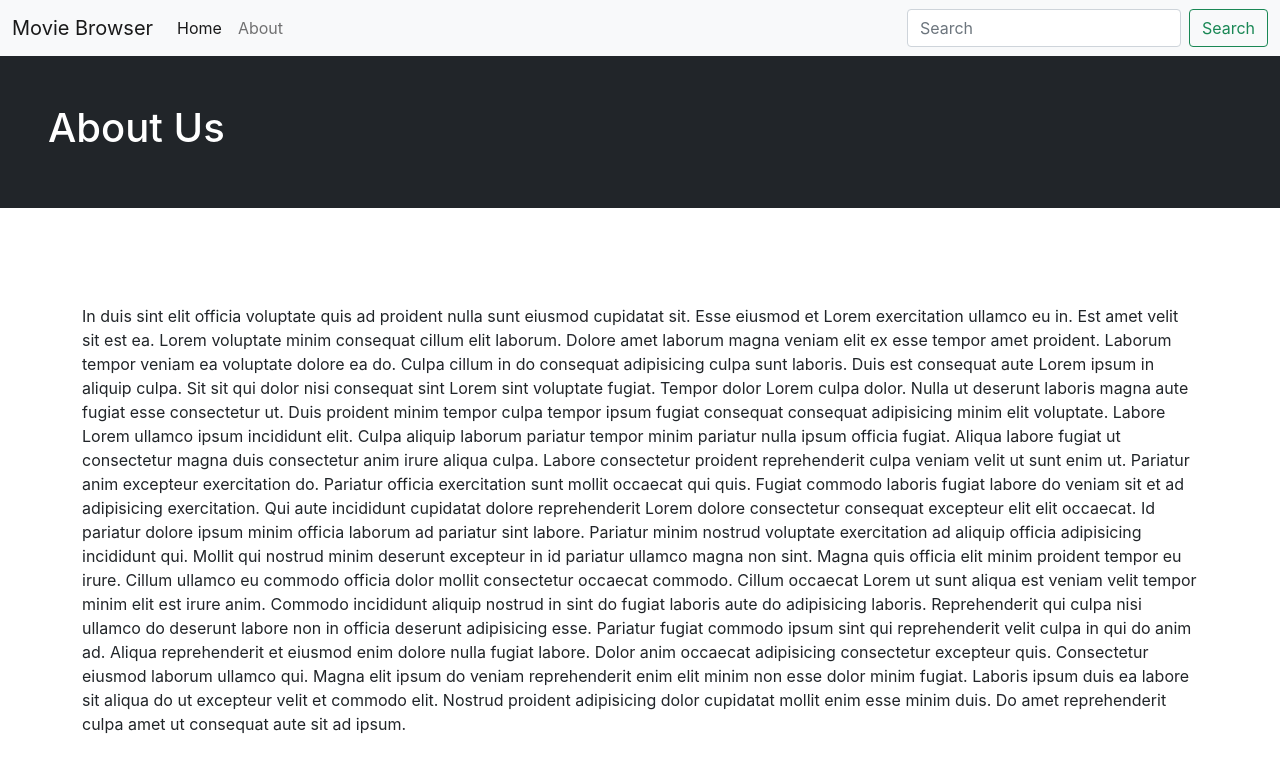
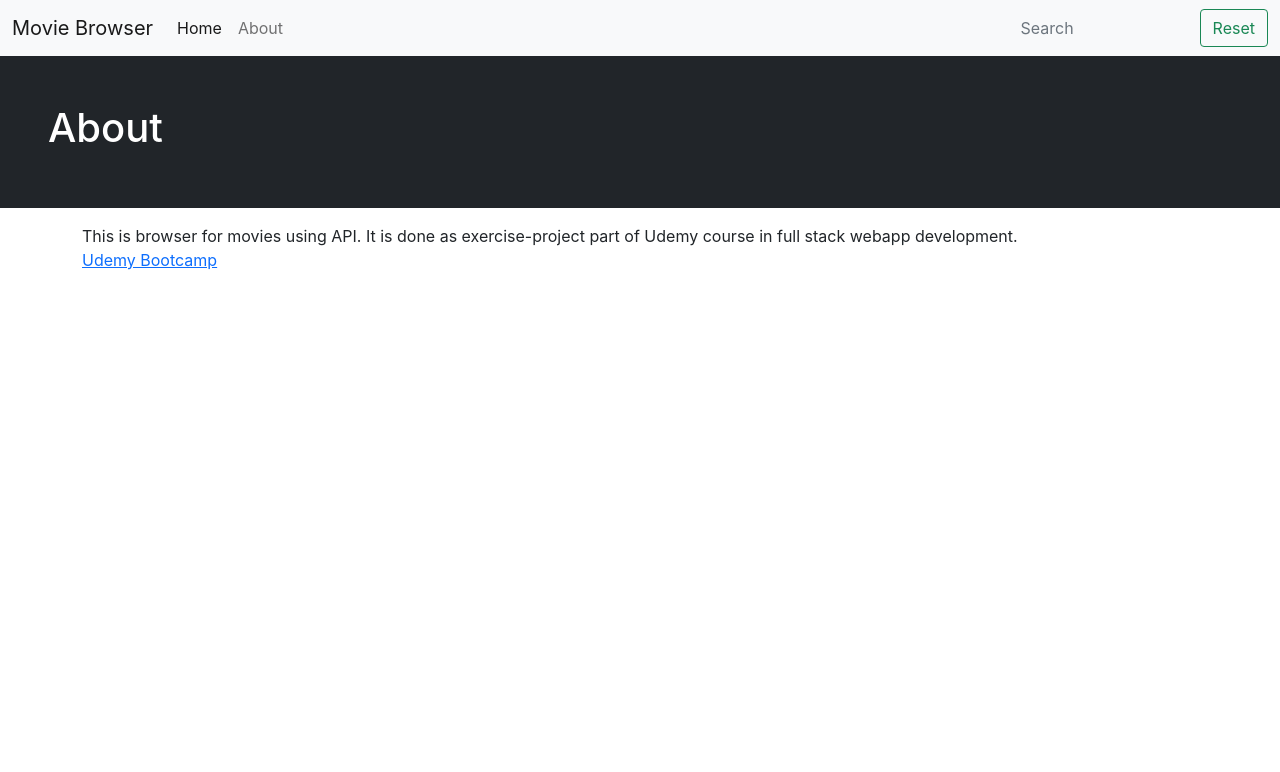
Before and after one commit to jaggiJ/moviebrowser, a React (Create React App) app: page /about in a window 1280 px wide. Shown: the top 772 px of the page. Built offline with nearby package versions, Linux system fonts and the light colour scheme.

Commit message:
Project 201 end-tasks done. Ready for production.

```diff
--- a/public/index.html
+++ b/public/index.html
@@ -25,7 +25,12 @@
       Learn how to configure a non-root public URL by running `npm run build`.
     -->
     <title>Movie Browser</title>
-    <link href="https://cdn.jsdelivr.net/npm/bootstrap@5.0.1/dist/css/bootstrap.min.css" rel="stylesheet" integrity="sha384-+0n0xVW2eSR5OomGNYDnhzAbDsOXxcvSN1TPprVMTNDbiYZCxYbOOl7+AMvyTG2x" crossorigin="anonymous">
+    <link
+      href="https://cdn.jsdelivr.net/npm/bootstrap@5.0.1/dist/css/bootstrap.min.css"
+      rel="stylesheet"
+      integrity="sha384-+0n0xVW2eSR5OomGNYDnhzAbDsOXxcvSN1TPprVMTNDbiYZCxYbOOl7+AMvyTG2x"
+      crossorigin="anonymous"
+    />
   </head>
   <body>
     <noscript>You need to enable JavaScript to run this app.</noscript>
--- a/src/components/AboutView.js
+++ b/src/components/AboutView.js
@@ -3,50 +3,14 @@ import Hero from "./Hero";
 const AboutView = () => {
   return (
     <>
-      <Hero text="About Us" />
+      <Hero text="About" />
       <div className="container">
         <div className="row">
-          <div className="col-lg-8 offset-lg-2 my-5"></div>
+          <div className="col-lg-8 offset-lg-2 my-2"></div>
           <p>
-            In duis sint elit officia voluptate quis ad proident nulla sunt
-            eiusmod cupidatat sit. Esse eiusmod et Lorem exercitation ullamco eu
-            in. Est amet velit sit est ea. Lorem voluptate minim consequat
-            cillum elit laborum. Dolore amet laborum magna veniam elit ex esse
-            tempor amet proident. Laborum tempor veniam ea voluptate dolore ea
-            do. Culpa cillum in do consequat adipisicing culpa sunt laboris.
-            Duis est consequat aute Lorem ipsum in aliquip culpa. Sit sit qui
-            dolor nisi consequat sint Lorem sint voluptate fugiat. Tempor dolor
-            Lorem culpa dolor. Nulla ut deserunt laboris magna aute fugiat esse
-            consectetur ut. Duis proident minim tempor culpa tempor ipsum fugiat
-            consequat consequat adipisicing minim elit voluptate. Labore Lorem
-            ullamco ipsum incididunt elit. Culpa aliquip laborum pariatur tempor
-            minim pariatur nulla ipsum officia fugiat. Aliqua labore fugiat ut
-            consectetur magna duis consectetur anim irure aliqua culpa. Labore
-            consectetur proident reprehenderit culpa veniam velit ut sunt enim
-            ut. Pariatur anim excepteur exercitation do. Pariatur officia
-            exercitation sunt mollit occaecat qui quis. Fugiat commodo laboris
-            fugiat labore do veniam sit et ad adipisicing exercitation. Qui aute
-            incididunt cupidatat dolore reprehenderit Lorem dolore consectetur
-            consequat excepteur elit elit occaecat. Id pariatur dolore ipsum
-            minim officia laborum ad pariatur sint labore. Pariatur minim
-            nostrud voluptate exercitation ad aliquip officia adipisicing
-            incididunt qui. Mollit qui nostrud minim deserunt excepteur in id
-            pariatur ullamco magna non sint. Magna quis officia elit minim
-            proident tempor eu irure. Cillum ullamco eu commodo officia dolor
-            mollit consectetur occaecat commodo. Cillum occaecat Lorem ut sunt
-            aliqua est veniam velit tempor minim elit est irure anim. Commodo
-            incididunt aliquip nostrud in sint do fugiat laboris aute do
-            adipisicing laboris. Reprehenderit qui culpa nisi ullamco do
-            deserunt labore non in officia deserunt adipisicing esse. Pariatur
-            fugiat commodo ipsum sint qui reprehenderit velit culpa in qui do
-            anim ad. Aliqua reprehenderit et eiusmod enim dolore nulla fugiat
-            labore. Dolor anim occaecat adipisicing consectetur excepteur quis.
-            Consectetur eiusmod laborum ullamco qui. Magna elit ipsum do veniam
-            reprehenderit enim elit minim non esse dolor minim fugiat. Laboris
-            ipsum duis ea labore sit aliqua do ut excepteur velit et commodo
-            elit. Nostrud proident adipisicing dolor cupidatat mollit enim esse
-            minim duis. Do amet reprehenderit culpa amet ut consequat aute sit
-            ad ipsum.
+            This is browser for movies using API. It is done as exercise-project part of Udemy course in full stack webapp development.
+            <br />
+            <a href='https://www.udemy.com/share/1046682@FEdKbF5fTlIHcUJEEkhnfj0=/' target="_blank" rel="noreferrer">Udemy Bootcamp</a>
           </p>
         </div>
       </div>
--- a/src/components/Home.js
+++ b/src/components/Home.js
@@ -3,52 +3,11 @@ import Hero from "./Hero";
 const Home = () => {
   return (
     <>
-      <Hero text="Home " />
+      <Hero text='Home' />
       <div className="container">
         <div className="row">
-          <div className="col-lg-8 offset-lg-2 my-5"></div>
-          <p>
-             Pariatur minim
-            nostrud voluptate exercitation ad aliquip officia adipisicing
-            incididunt qui. Mollit qui nostrud minim deserunt excepteur in id
-            pariatur ullamco magna non sint. Magna quis officia elit minim
-            proident tempor eu irure. Cillum ullamco eu commodo officia dolor
-            mollit consectetur occaecat commodo. Cillum occaecat Lorem ut sunt
-            aliqua est veniam velit tempor minim elit est irure anim. Commodo
-            incididunt aliquip nostrud in sint do fugiat laboris aute do
-            adipisicing laboris. Reprehenderit qui culpa nisi ullamco do
-            deserunt labore non in officia deserunt adipisicing esse. Pariatur
-            fugiat commodo ipsum sint qui reprehenderit velit culpa in qui do
-            anim ad. Aliqua reprehenderit et eiusmod enim dolore nulla fugiat
-            labore. Dolor anim occaecat adipisicing consectetur excepteur quis.
-            Consectetur eiusmod laborum ullamco qui. Magna elit ipsum do veniam
-            reprehenderit enim elit minim non esse dolor minim fugiat. Laboris
-            ipsum duis ea labore sit aliqua do ut excepteur velit et commodo
-            elit. Nostrud proident adipisicing dolor cupidatat mollit enim esse
-            minim duis. Do amet reprehenderit culpa amet ut consequat aute sit
-            ad ipsum.
-            In duis sint elit officia voluptate quis ad proident nulla sunt
-            eiusmod cupidatat sit. Esse eiusmod et Lorem exercitation ullamco eu
-            in. Est amet velit sit est ea. Lorem voluptate minim consequat
-            cillum elit laborum. Dolore amet laborum magna veniam elit ex esse
-            tempor amet proident. Laborum tempor veniam ea voluptate dolore ea
-            do. Culpa cillum in do consequat adipisicing culpa sunt laboris.
-            Duis est consequat aute Lorem ipsum in aliquip culpa. Sit sit qui
-            dolor nisi consequat sint Lorem sint voluptate fugiat. Tempor dolor
-            Lorem culpa dolor. Nulla ut deserunt laboris magna aute fugiat esse
-            consectetur ut. Duis proident minim tempor culpa tempor ipsum fugiat
-            consequat consequat adipisicing minim elit voluptate. Labore Lorem
-            ullamco ipsum incididunt elit. Culpa aliquip laborum pariatur tempor
-            minim pariatur nulla ipsum officia fugiat. Aliqua labore fugiat ut
-            consectetur magna duis consectetur anim irure aliqua culpa. Labore
-            consectetur proident reprehenderit culpa veniam velit ut sunt enim
-            ut. Pariatur anim excepteur exercitation do. Pariatur officia
-            exercitation sunt mollit occaecat qui quis. Fugiat commodo laboris
-            fugiat labore do veniam sit et ad adipisicing exercitation. Qui aute
-            incididunt cupidatat dolore reprehenderit Lorem dolore consectetur
-            consequat excepteur elit elit occaecat. Id pariatur dolore ipsum
-            minim officia laborum ad pariatur sint labore.
-          </p>
+          <div className="col-lg-8 offset-lg-2 my-2"></div>
+          <p>Type movie title in the "Search" bar</p>
         </div>
       </div>
     </>
--- a/src/components/Navbar.js
+++ b/src/components/Navbar.js
@@ -40,16 +40,13 @@ const Navbar = ({ searchText, setSearchText }) => {
           </ul>
           <form className="d-flex">
             <input
-              className="form-control me-2"
+              className="form-control me-2 btn"
               type="search"
               placeholder="Search"
               aria-label="Search"
-              value={searchText}    // ?Can be commented out without apparent effect
               onChange={updateSearchText}
             />
-            <button className="btn btn-outline-success" type="submit">
-              Search
-            </button>
+            <button  className="btn btn-outline-success" type="reset" value="">Reset</button>
           </form>
         </div>
       </div>
--- a/src/components/SearchView.js
+++ b/src/components/SearchView.js
@@ -36,7 +36,7 @@ const SearchView = ({ keyword, searchResult }) => {
     return <MovieCard movie={obj} key={i} />;
   });
   if (resultsHtml.length === 0) {
-    const text = `No results for ${keyword}`;
+    const text = `No results for " ${keyword} "`;
     return (
       <>
         <Hero text={text} />
```
